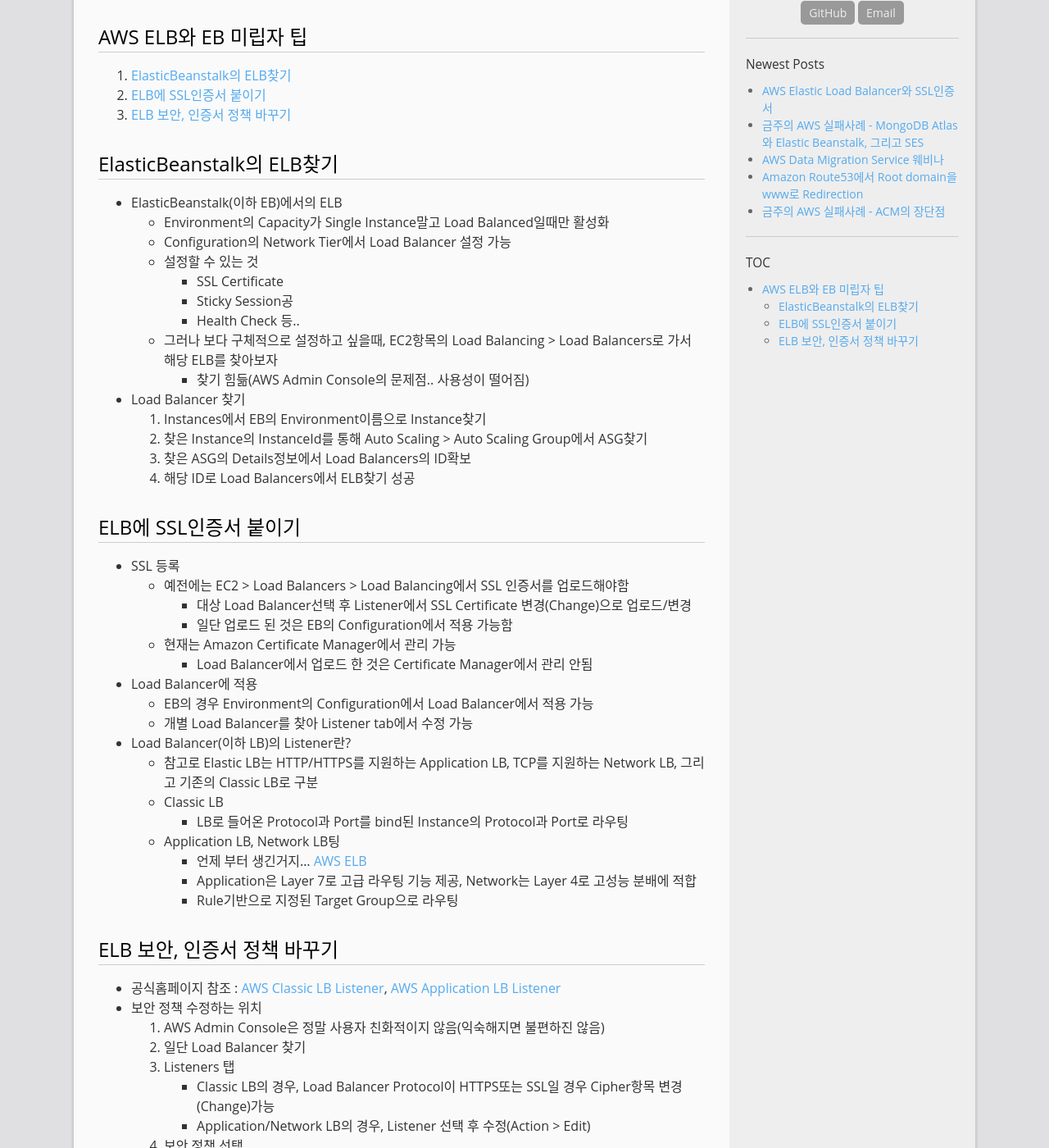
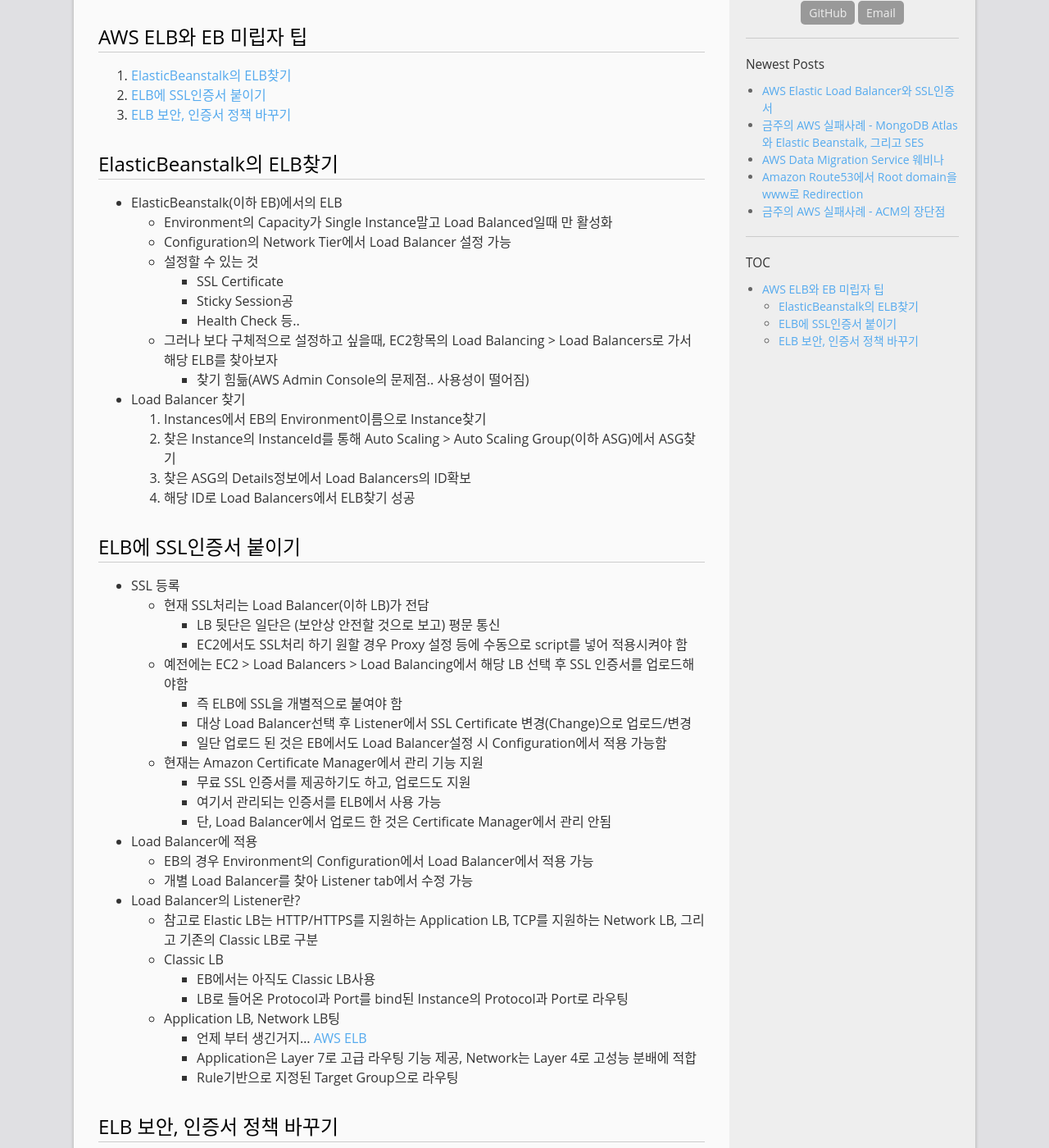
Before and after one commit to mystria/mystria.github.io, a Jekyll site: the page built from _posts/2017-10-13-aws-loadbalancer.md, in a window 1280 px wide and 1400 px high, scrolled down 306 px. Shown: the whole window at 82% size. Built offline with Jekyll 4.4.1, drawn with Linux system fonts in a browser that asks for light colours; comment, search, counter and statistics services are not loaded; some of the changed text lies outside the part shown.

Commit message:
Post inhanced

```diff
--- a/_posts/2017-10-13-aws-loadbalancer.md
+++ b/_posts/2017-10-13-aws-loadbalancer.md
@@ -8,11 +8,11 @@
 # AWS ELB와 EB 미립자 팁
 1. [ElasticBeanstalk의 ELB찾기](#elasticbeanstalk의-elb찾기)
 2. [ELB에 SSL인증서 붙이기](#elb에-ssl인증서-붙이기)
-2. [ELB 보안, 인증서 정책 바꾸기](#elb-보안,-인증서-정책-바꾸기)
+2. [ELB 보안, 인증서 정책 바꾸기](#elb-보안-인증서-정책-바꾸기)
 
 ## ElasticBeanstalk의 ELB찾기
 * ElasticBeanstalk(이하 EB)에서의 ELB
-  + Environment의 Capacity가 Single Instance말고 Load Balanced일때만 활성화
+  + Environment의 Capacity가 Single Instance말고 Load Balanced일때 만 활성화
   + Configuration의 Network Tier에서 Load Balancer 설정 가능
   + 설정할 수 있는 것
     - SSL Certificate
@@ -22,24 +22,31 @@
     - 찾기 힘듦(AWS Admin Console의 문제점.. 사용성이 떨어짐)
 * Load Balancer 찾기
   1. Instances에서 EB의 Environment이름으로 Instance찾기
-  2. 찾은 Instance의 InstanceId를 통해 Auto Scaling > Auto Scaling Group에서 ASG찾기
+  2. 찾은 Instance의 InstanceId를 통해 Auto Scaling > Auto Scaling Group(이하 ASG)에서 ASG찾기
   3. 찾은 ASG의 Details정보에서 Load Balancers의 ID확보
   4. 해당 ID로 Load Balancers에서 ELB찾기 성공
 
 
 ## ELB에 SSL인증서 붙이기
 * SSL 등록
-  + 예전에는 EC2 > Load Balancers > Load Balancing에서 SSL 인증서를 업로드해야함
+  + 현재 SSL처리는 Load Balancer(이하 LB)가 전담
+    - LB 뒷단은 일단은 (보안상 안전할 것으로 보고) 평문 통신
+    - EC2에서도 SSL처리 하기 원할 경우 Proxy 설정 등에 수동으로 script를 넣어 적용시켜야 함
+  + 예전에는 EC2 > Load Balancers > Load Balancing에서 해당 LB 선택 후 SSL 인증서를 업로드해야함
+    - 즉 ELB에 SSL을 개별적으로 붙여야 함
     - 대상 Load Balancer선택 후 Listener에서 SSL Certificate 변경(Change)으로 업로드/변경
-    - 일단 업로드 된 것은 EB의 Configuration에서 적용 가능함
-  + 현재는 Amazon Certificate Manager에서 관리 가능
-    - Load Balancer에서 업로드 한 것은 Certificate Manager에서 관리 안됨
+    - 일단 업로드 된 것은 EB에서도 Load Balancer설정 시 Configuration에서 적용 가능함
+  + 현재는 Amazon Certificate Manager에서 관리 기능 지원
+    - 무료 SSL 인증서를 제공하기도 하고, 업로드도 지원
+    - 여기서 관리되는 인증서를 ELB에서 사용 가능
+    - 단, Load Balancer에서 업로드 한 것은 Certificate Manager에서 관리 안됨
 * Load Balancer에 적용
   + EB의 경우 Environment의 Configuration에서 Load Balancer에서 적용 가능
   + 개별 Load Balancer를 찾아 Listener tab에서 수정 가능
-* Load Balancer(이하 LB)의 Listener란?
+* Load Balancer의 Listener란?
   + 참고로 Elastic LB는 HTTP/HTTPS를 지원하는 Application LB, TCP를 지원하는 Network LB, 그리고 기존의 Classic LB로 구분
   + Classic LB
+    - EB에서는 아직도 Classic LB사용
     - LB로 들어온 Protocol과 Port를 bind된 Instance의 Protocol과 Port로 라우팅
   + Application LB, Network LB팅
     - 언제 부터 생긴거지... [AWS ELB][aws-elb]
@@ -61,7 +68,7 @@
 * 보안 정책을 수정해야 하는 이유
   + TLS는 SSL3.0을 개선한 국제 표준 프로토콜, 그러나 하위 호환성을 위해 클라이언트 요청에 의해 다운그레이드 가능
   + TLS1.0과 SSL3.0에는 취약점이 있다고 함(자세한 내용은 [인터넷 검색][tls-ssl-vulnerability])
-  + TLS1.0과 SSL3.0의 보안 취약점을 이용하기 위해 TLS의 버전을 다운그레이드 하게끔 유도하는 공격[KISA보도자료][poodle]
+  + TLS1.0과 SSL3.0의 보안 취약점을 이용하기 위해, TLS의 버전을 다운그레이드 하게끔 유도하는 공격[KISA보도자료][poodle]
   + 앗싸리 TLS1.0과 SSL3.0을 비활성화 하길 권장
   + 오래전에 생성한 ELB의 경우 어떤 암호화 방식을 지원하는지 보안 정책을 확인해야 함
 
```
